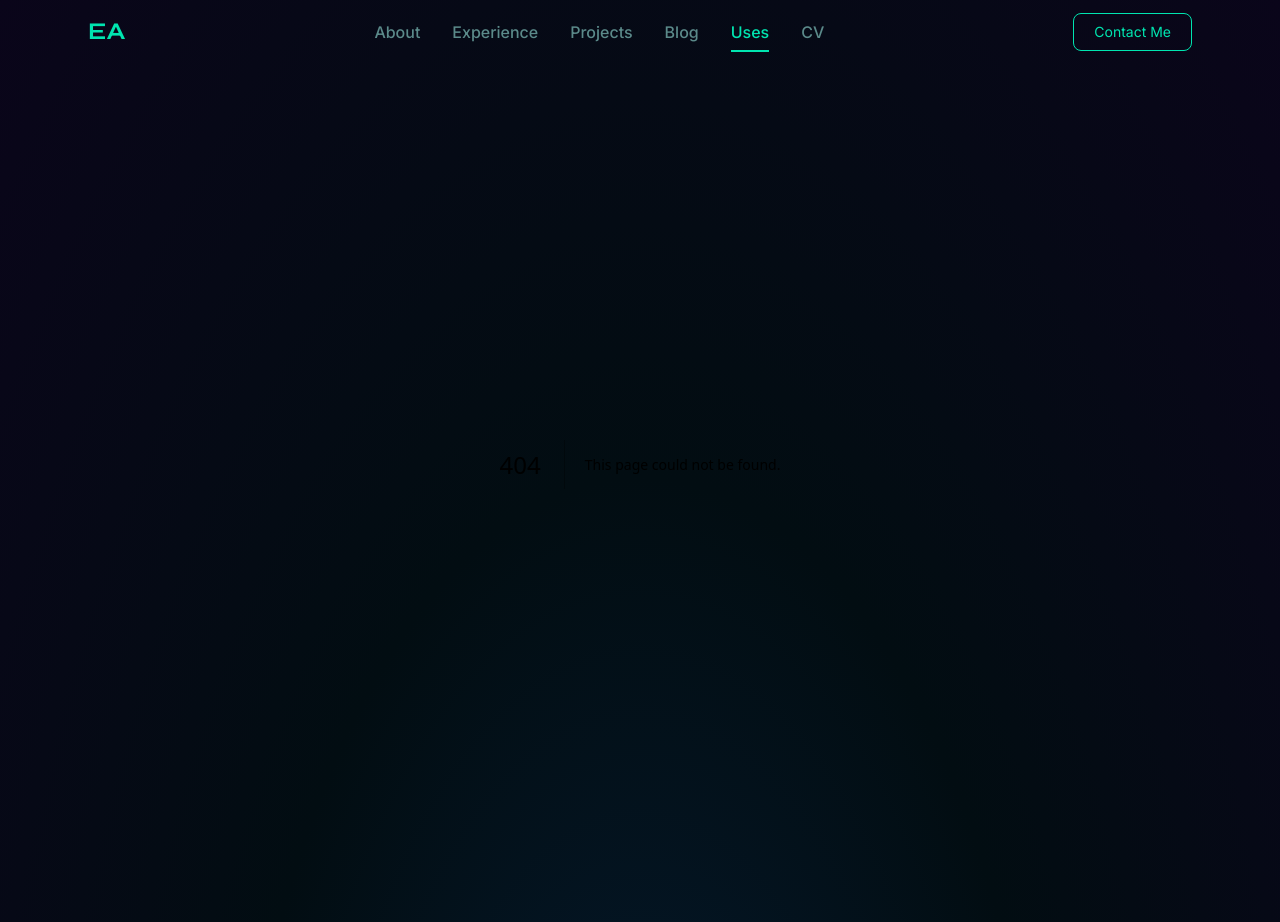
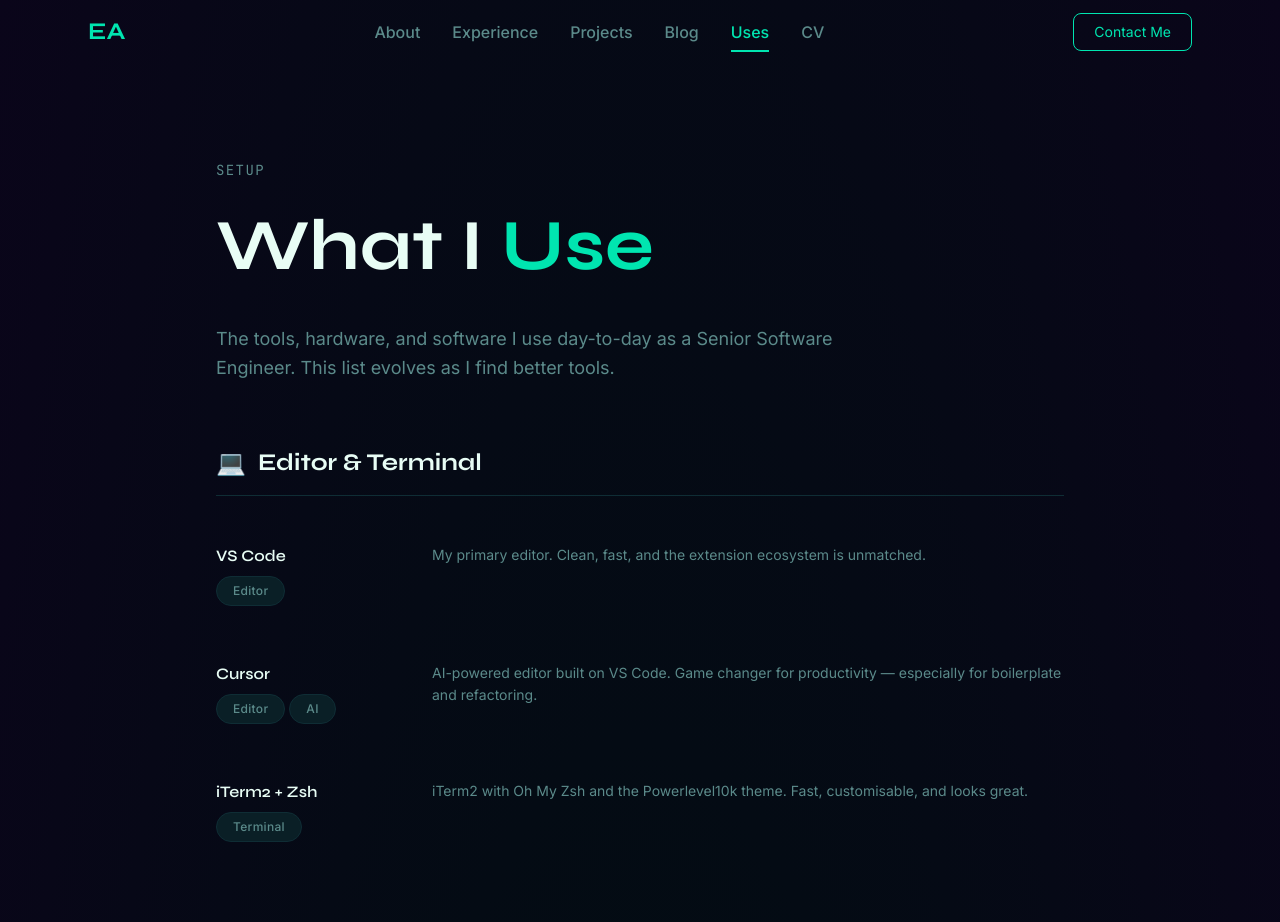
Before and after one commit to we2annor/ernest-annor, a Next.js app in the folder apps/web/: page /uses in a window 1280 px wide. Before the commit this address had no page. Shown: the top 922 px of the page. Built offline with nearby package versions, Linux system fonts and the light colour scheme.

Commit message:
feat: add Uses page with tools and setup

```diff
--- /dev/null
+++ b/apps/web/app/uses/page.tsx
@@ -0,0 +1,12 @@
+import type { Metadata } from "next";
+import { UsesPage } from "@/components/sections/UsesPage";
+
+export const metadata: Metadata = {
+  title: "Uses",
+  description:
+    "Ernest Annor's tools, setup, and technology preferences — the stack behind the engineer.",
+};
+
+export default function Uses() {
+  return <UsesPage />;
+}
--- /dev/null
+++ b/apps/web/components/sections/UsesPage.tsx
@@ -0,0 +1,250 @@
+import { Badge } from "@/components/ui/Badge";
+
+const categories = [
+  {
+    title: "Editor & Terminal",
+    emoji: "💻",
+    items: [
+      {
+        name: "VS Code",
+        description:
+          "My primary editor. Clean, fast, and the extension ecosystem is unmatched.",
+        tags: ["Editor"],
+      },
+      {
+        name: "Cursor",
+        description:
+          "AI-powered editor built on VS Code. Game changer for productivity — especially for boilerplate and refactoring.",
+        tags: ["Editor", "AI"],
+      },
+      {
+        name: "iTerm2 + Zsh",
+        description:
+          "iTerm2 with Oh My Zsh and the Powerlevel10k theme. Fast, customisable, and looks great.",
+        tags: ["Terminal"],
+      },
+    ],
+  },
+  {
+    title: "AI Tools",
+    emoji: "🤖",
+    items: [
+      {
+        name: "Claude",
+        description:
+          "My go-to AI assistant for complex reasoning, code review, and architecture discussions.",
+        tags: ["AI", "Productivity"],
+      },
+      {
+        name: "Claude Code",
+        description:
+          "Agentic coding tool in the terminal. Excellent for large refactors and scaffolding projects.",
+        tags: ["AI", "CLI"],
+      },
+      {
+        name: "GitHub Copilot",
+        description:
+          "Inline completions in VS Code. Still useful for repetitive patterns and boilerplate.",
+        tags: ["AI", "Editor"],
+      },
+      {
+        name: "Augment",
+        description:
+          "AI coding assistant with strong codebase awareness. Great for large monorepos.",
+        tags: ["AI", "Editor"],
+      },
+    ],
+  },
+  {
+    title: "Development Stack",
+    emoji: "⚙️",
+    items: [
+      {
+        name: "React + TypeScript",
+        description:
+          "My core frontend stack. TypeScript is non-negotiable for anything serious.",
+        tags: ["Frontend"],
+      },
+      {
+        name: "Next.js",
+        description:
+          "My go-to React framework. App Router, Server Components, and the deployment story with Vercel is excellent.",
+        tags: ["Frontend", "Framework"],
+      },
+      {
+        name: "Tailwind CSS",
+        description:
+          "Utility-first CSS that keeps styles co-located with markup. Tailwind 4 is a significant improvement.",
+        tags: ["CSS"],
+      },
+      {
+        name: "Node.js + Express",
+        description:
+          "My backend of choice for APIs. Simple, flexible, and the ecosystem is vast.",
+        tags: ["Backend"],
+      },
+      {
+        name: "PostgreSQL + MongoDB",
+        description:
+          "PostgreSQL for relational data, MongoDB for flexible document storage. Right tool for the right job.",
+        tags: ["Database"],
+      },
+    ],
+  },
+  {
+    title: "DevOps & Infrastructure",
+    emoji: "🚀",
+    items: [
+      {
+        name: "Docker",
+        description:
+          "Containerisation for consistent environments. Essential for anything beyond a toy project.",
+        tags: ["DevOps"],
+      },
+      {
+        name: "GitHub Actions",
+        description:
+          "CI/CD pipelines. Simple YAML configuration and tight GitHub integration.",
+        tags: ["CI/CD"],
+      },
+      {
+        name: "Vercel",
+        description:
+          "Frontend deployment. Zero configuration for Next.js, excellent DX, and generous free tier.",
+        tags: ["Hosting"],
+      },
+      {
+        name: "AWS",
+        description:
+          "Cloud infrastructure for more complex setups. EC2, S3, Lambda, and CloudFront are my most-used services.",
+        tags: ["Cloud"],
+      },
+    ],
+  },
+  {
+    title: "Productivity",
+    emoji: "📱",
+    items: [
+      {
+        name: "Notion",
+        description:
+          "Notes, project tracking, and documentation. My second brain.",
+        tags: ["Productivity"],
+      },
+      {
+        name: "Linear",
+        description:
+          "Issue tracking done right. Fast, opinionated, and a joy to use.",
+        tags: ["Productivity"],
+      },
+      {
+        name: "Figma",
+        description:
+          "Design collaboration. As an engineer working closely with designers, being able to inspect and prototype in Figma is essential.",
+        tags: ["Design"],
+      },
+      {
+        name: "Spotify",
+        description:
+          "Focus playlists are essential. Lo-fi and instrumental hip-hop for deep work.",
+        tags: ["Focus"],
+      },
+    ],
+  },
+  {
+    title: "Hardware",
+    emoji: "🖥️",
+    items: [
+      {
+        name: "MacBook Pro M3",
+        description:
+          "The best laptop for software development. Battery life is exceptional and build performance is remarkable.",
+        tags: ["Hardware"],
+      },
+      {
+        name: 'LG 27" 4K Monitor',
+        description:
+          "External display for desk work. The extra screen real estate makes a significant difference.",
+        tags: ["Hardware"],
+      },
+      {
+        name: "Keychron K2",
+        description:
+          "Mechanical keyboard with brown switches. Tactile feedback without being too loud for open offices.",
+        tags: ["Hardware"],
+      },
+    ],
+  },
+];
+
+export function UsesPage() {
+  return (
+    <div className='px-6 max-w-4xl mx-auto py-24'>
+      {/* Header */}
+      <div className='mb-16'>
+        <p className='text-text-muted text-sm font-mono uppercase tracking-widest mb-3'>
+          Setup
+        </p>
+        <h1
+          className='font-syne font-bold text-text-primary mb-6'
+          style={{ fontSize: "clamp(2.5rem, 6vw, 4.5rem)" }}
+        >
+          What I <span className='text-accent'>Use</span>
+        </h1>
+        <p className='text-text-muted text-lg leading-relaxed max-w-2xl'>
+          The tools, hardware, and software I use day-to-day as a Senior
+          Software Engineer. This list evolves as I find better tools.
+        </p>
+      </div>
+
+      {/* Categories */}
+      <div className='space-y-16'>
+        {categories.map(({ title, emoji, items }) => (
+          <section key={title} aria-labelledby={`${title}-heading`}>
+            {/* Category header */}
+            <div className='flex items-center gap-3 mb-8 pb-4 border-b border-border'>
+              <span className='text-2xl' role='img' aria-label={title}>
+                {emoji}
+              </span>
+              <h2
+                id={`${title}-heading`}
+                className='font-syne font-bold text-text-primary text-2xl'
+              >
+                {title}
+              </h2>
+            </div>
+
+            {/* Items */}
+            <div className='space-y-6'>
+              {items.map(({ name, description, tags }) => (
+                <div
+                  key={name}
+                  className='grid grid-cols-1 md:grid-cols-4 gap-4 py-4'
+                >
+                  {/* Name */}
+                  <div className='md:col-span-1'>
+                    <h3 className='font-syne font-semibold text-text-primary'>
+                      {name}
+                    </h3>
+                    <div className='flex flex-wrap gap-1 mt-2' role='list'>
+                      {tags.map((tag) => (
+                        <div key={tag} role='listitem'>
+                          <Badge variant='muted'>{tag}</Badge>
+                        </div>
+                      ))}
+                    </div>
+                  </div>
+
+                  {/* Description */}
+                  <p className='md:col-span-3 text-text-muted leading-relaxed text-sm'>
+                    {description}
+                  </p>
+                </div>
+              ))}
+            </div>
+          </section>
+        ))}
+      </div>
+    </div>
+  );
+}
```
